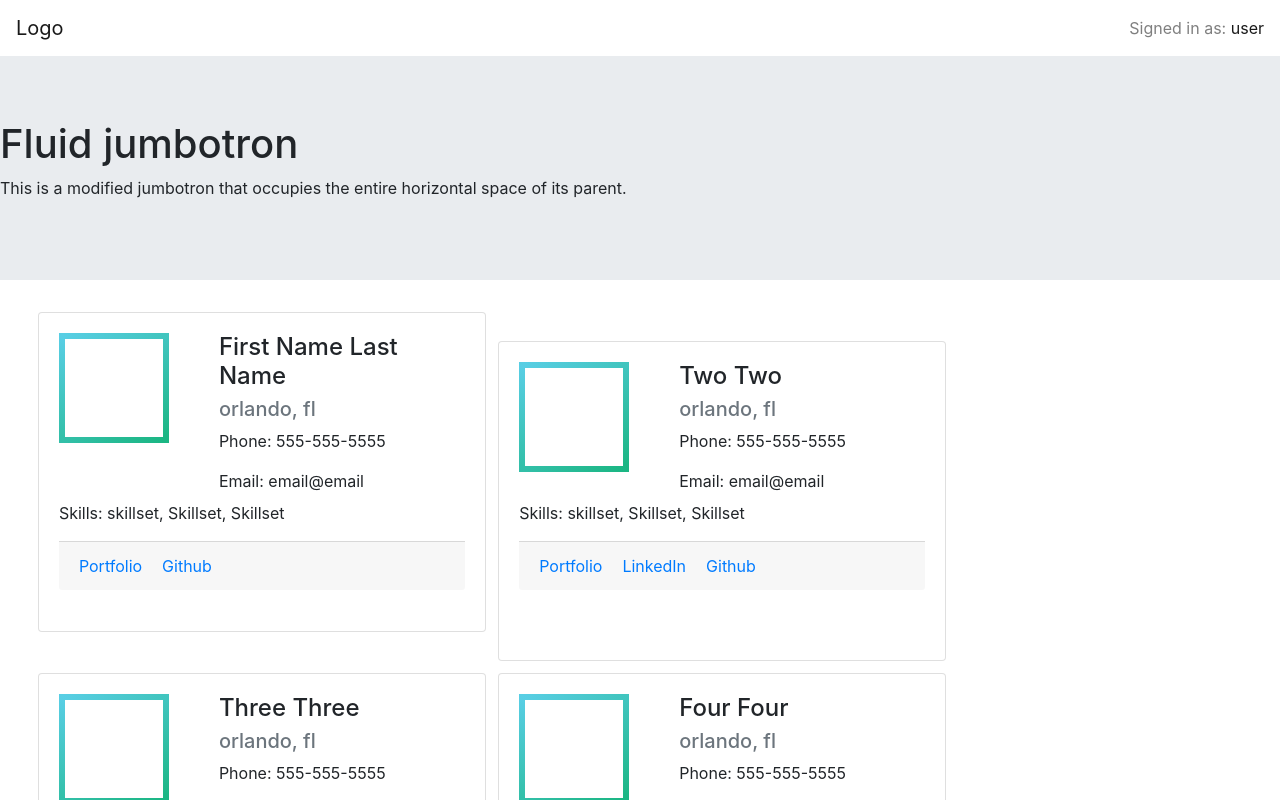
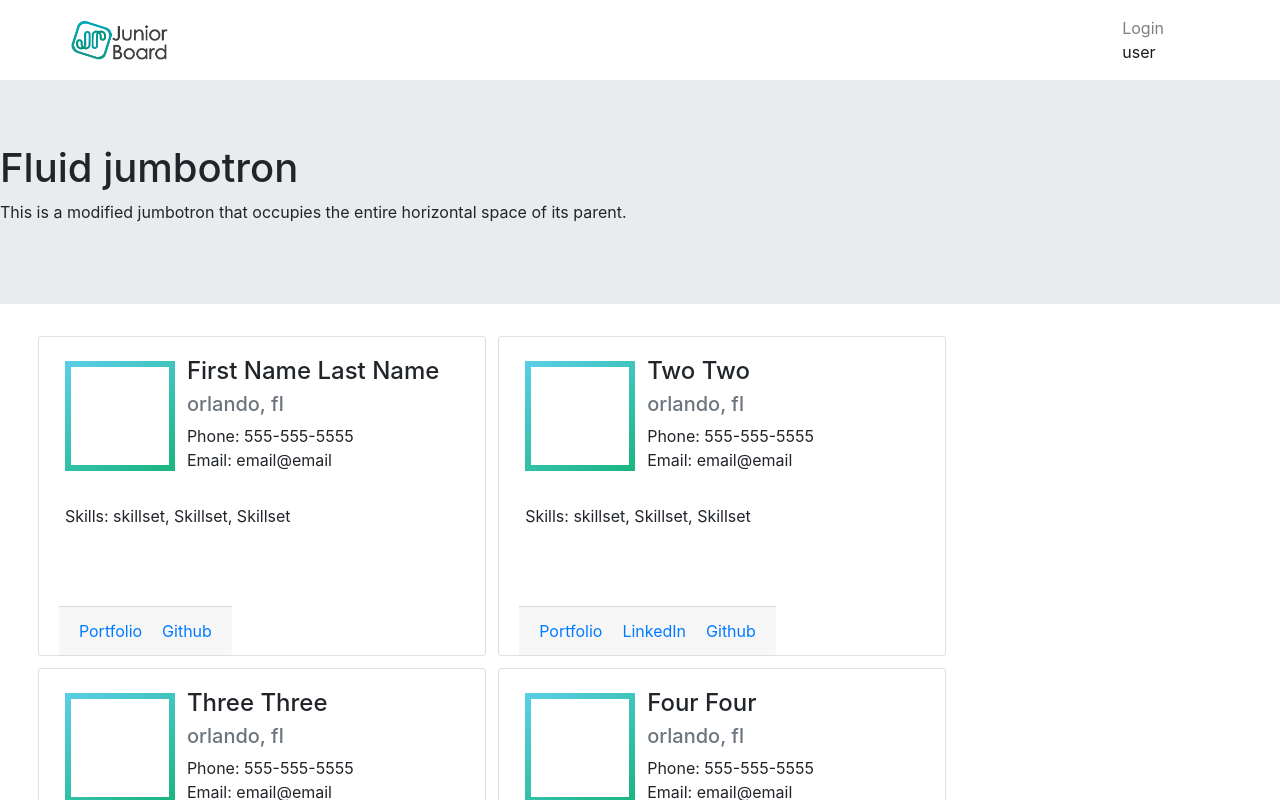
Before and after one commit to gijp-technologies/junior-board, a React (Create React App) app: page / in a window 1280 px wide. Shown: the top 800 px of the page. Built offline with nearby package versions, Linux system fonts and the light colour scheme.

Commit message:
nav bar with logo

```diff
--- a/src/components/Cards/Cards.js
+++ b/src/components/Cards/Cards.js
@@ -26,8 +26,7 @@ class Juniors extends Component {
                                 <Card.Subtitle className="mb-2 text-muted card-info" as="h5">{dev.city + ", " + dev.state}</Card.Subtitle>
                                 <Card.Text className="card-info">
                                     Phone: {" " + dev.phone}
-                                </Card.Text>
-                                <Card.Text className="card-info">
+                                    <br/>
                                     Email: {" " + dev.email}
                                 </Card.Text>
                             </row>
--- a/src/components/Cards/Style.css
+++ b/src/components/Cards/Style.css
@@ -1,40 +1,46 @@
-.card{
+.card {
     margin-left: 1%;
     margin-bottom: 1%;
     display: inline-block !important;
     height: 320px;
-    /* display: grid; */
-    /* grid-template-columns: repeat(2, 1fr); */
-    /* grid-gap: 1em; */
-}
-.card-info{
-    margin-left: 10rem;
 }
 
-.skillset{
-    margin-top: 2%;
+.card-info {
+    margin-left: 8rem;
+    margin-bottom: 30px;
 }
-.card-footer{
-   bottom: 0 !important;
-   /* margin-top: 40px;   */
+
+.skillset {
+    margin-top: 8%;
+    margin-left: 6px;
+    margin-bottom: 10%;
 }
-.image-placeholder{
+
+.card-footer {
+    bottom: 0 !important;
+    position: absolute;
+    text-align: left;
+}
+
+.image-placeholder {
     width: 110px;
     height: 110px;
     border-radius: 30px;
     border: 6px solid;
-    border-image: linear-gradient(148deg, rgb(88,206,228) , rgb(27,182,131)) 1;
+    border-image: linear-gradient(148deg, rgb(88, 206, 228), rgb(27, 182, 131)) 1;
     float: left;
-    margin-left: 20px,
+    margin-left: 6px;
+    margin-top: 1%;
 }
-.no-image{
+
+.no-image {
     width: 110px;
     height: 110px;
     /* border-radius: 30px; */
     border: 6px solid;
-    border-image: linear-gradient(148deg, rgb(88,206,228) , rgb(27,182,131)) 1;
-    background: url(./avatar.png);
+    border-image: linear-gradient(148deg, rgb(88, 206, 228), rgb(27, 182, 131)) 1;
 }
-.emptyLink{
+
+.emptyLink {
     display: none;
 }
--- a/src/components/Navbar/Nav.js
+++ b/src/components/Navbar/Nav.js
@@ -1,17 +1,17 @@
 import React, { Component } from 'react'
 import Navbar from "react-bootstrap/Navbar";
-
+import "./Style.css";
 
 class Nav extends Component {
     render() {
         return (
 
             <Navbar>
-            <Navbar.Brand href="#home">Logo</Navbar.Brand>
+                <Navbar.Brand href="#home"><img id="nav-logo" alt="Jr Board" src={require('../../Images/juniorboardlogo.png')}></img></Navbar.Brand>
                 <Navbar.Toggle />
                 <Navbar.Collapse className="justify-content-end">
-                <Navbar.Text>
-                    Signed in as: <a href="#login">user</a>
+                    <Navbar.Text className="login-button">
+                        Login <a href="#login">user</a>
                     </Navbar.Text>
                 </Navbar.Collapse>
             </Navbar>
--- /dev/null
+++ b/src/components/Navbar/Style.css
@@ -0,0 +1,9 @@
+#nav-logo{
+    width: 9%;
+    height: auto;
+    margin-left: 5%;
+}
+.justify-content-end .login-button{
+    margin-right: 100px !important;
+    display: inline-block;
+}
```
Also changed, not shown: src/Images/avatar.png (renamed from src/components/Cards/avatar.png), src/Images/juniorboardlogo.png (added). Lines whose indentation alone changed are shown as unchanged.
